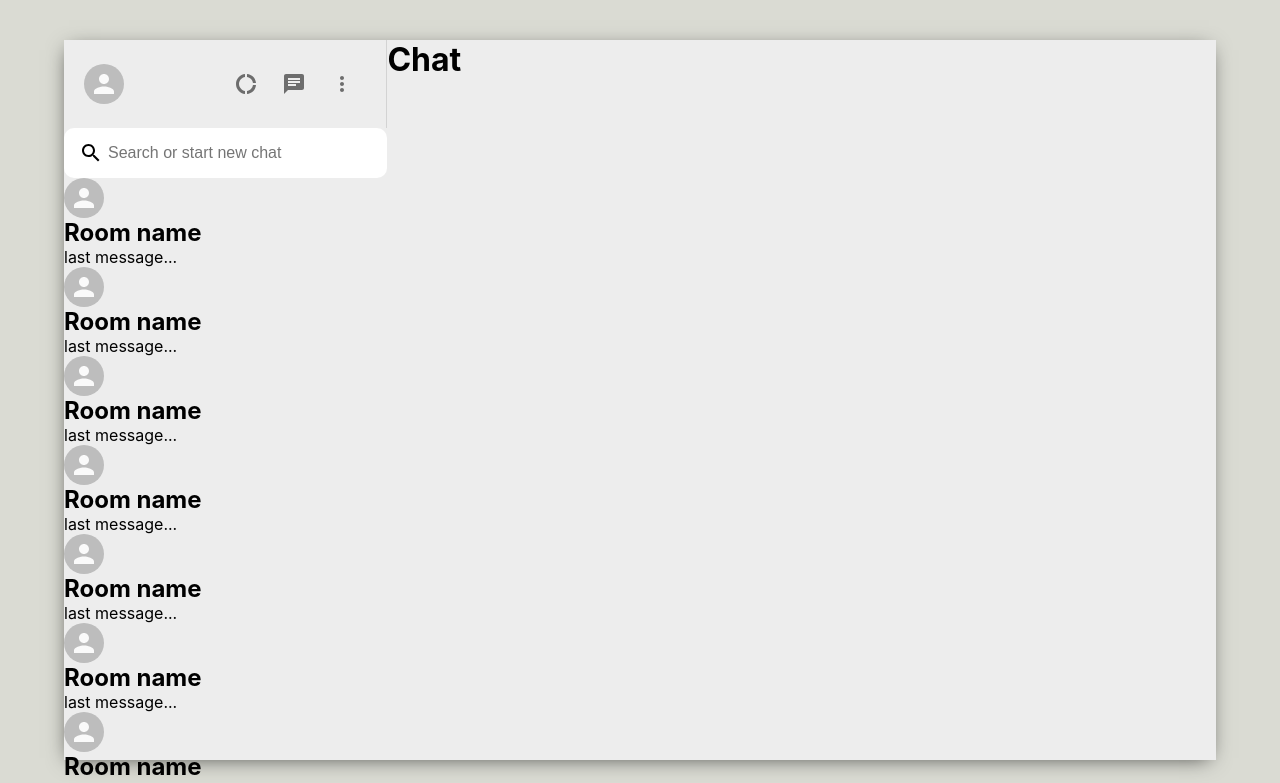
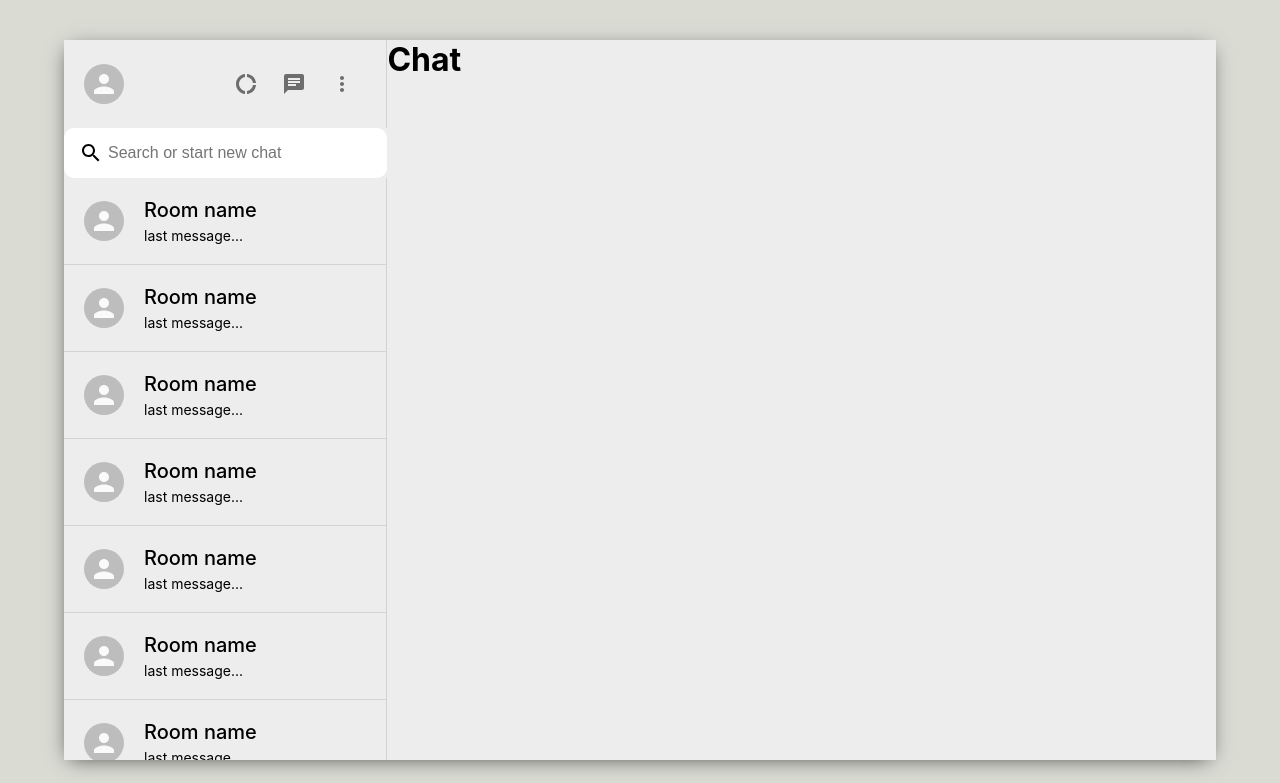
Before and after one commit to Kimyb8870/whatsapp-clone-repeat, a React (Create React App) app: page / in a window 1280 px wide. Shown: the top 783 px of the page. Built offline with nearby package versions, Linux system fonts and the light colour scheme.

Commit message:
Style: SidebarChat in Sidebar

```diff
--- a/src/components/Sidebar.css
+++ b/src/components/Sidebar.css
@@ -1,5 +1,7 @@
 .sidebar {
   flex: 0.3;
+  display: flex;
+  flex-direction: column;
 }
 
 .sidebar__header {
@@ -36,3 +38,13 @@
   height: 30px;
   font-size: 16px;
 }
+
+.sidebar__chats {
+  border-right: 1px solid lightgray;
+  flex: 1;
+  overflow: scroll;
+}
+
+.sidebar__chats::-webkit-scrollbar {
+  display: none;
+}
--- /dev/null
+++ b/src/components/SidebarChat.css
@@ -0,0 +1,30 @@
+.sidebarChat {
+  display: flex;
+  padding: 20px;
+  /* justify-content: space-around; */
+  align-items: center;
+  border-bottom: 1px solid lightgray;
+  transition: background-color 200ms;
+}
+
+.sidebarChat:hover {
+  background-color: rgba(0, 0, 0, 0.1);
+}
+
+.sidebarChat > .MuiAvatar-root {
+  margin-right: 20px;
+}
+
+.sidebarChat__info {
+  flex: 1;
+}
+
+.sidebarChat__info > h2 {
+  font-weight: 500;
+  font-size: 20px;
+  margin-bottom: 5px;
+}
+
+.sidebarChat__info > p {
+  font-size: 14px;
+}
--- a/src/components/SidebarChat.js
+++ b/src/components/SidebarChat.js
@@ -1,3 +1,4 @@
+import "./SidebarChat.css";
 import { Avatar } from "@material-ui/core";
 import React from "react";
 
```
